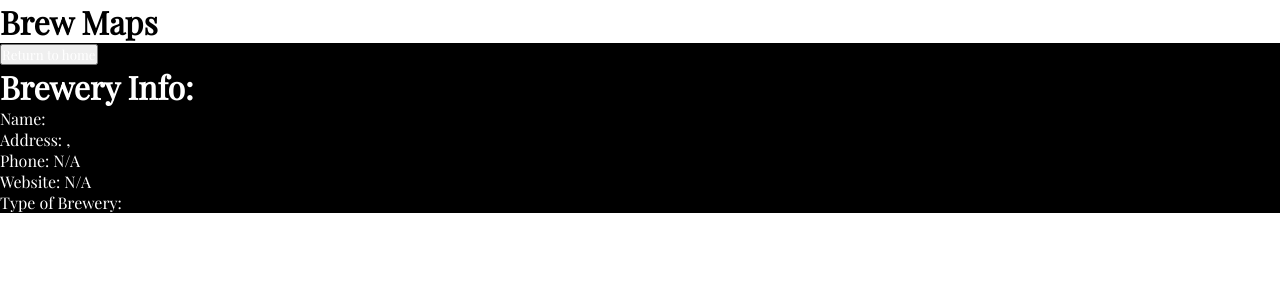
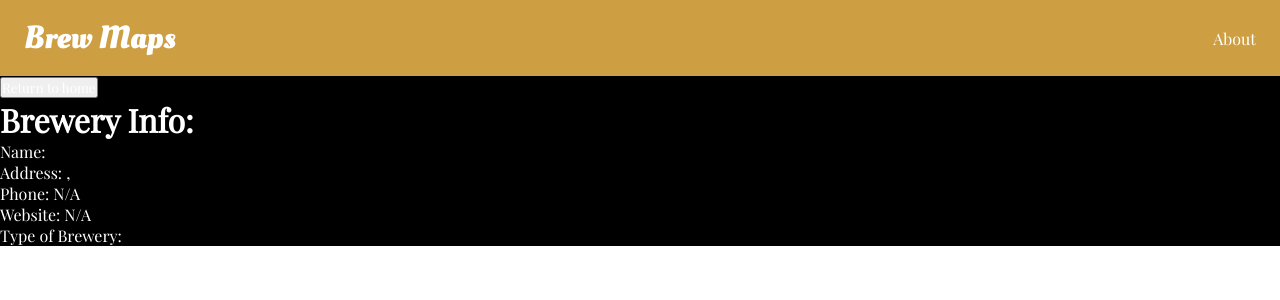
Before and after one commit to javiguerra777/brewery-locator, a React (Create React App) app: page /brewery/1 in a window 1280 px wide. Shown: the top 300 px of the page. Built offline with nearby package versions, Linux system fonts and the light colour scheme; no server answers; what pigeon-maps would draw is missing.

Commit message:
fix(css) add code to adjust css

```diff
--- a/src/components/Brewery.jsx
+++ b/src/components/Brewery.jsx
@@ -8,9 +8,16 @@
   border: 1px black solid;
   border-radius: .5em;
   cursor: pointer;
+  background-color: #cd9f42;
+  .card{
+    &:hover{
+      p{
+        color: #ffe5cb;
+      }
+    }
+  }
   .brewType{
     text-transform: capitalize;
-    background-color: purple;
   }
 `
 
--- a/src/components/Header.jsx
+++ b/src/components/Header.jsx
@@ -4,13 +4,42 @@
 
 const HeaderWrapper = styled.header`
     display: flex;
-    h1:hover{
-        color: #000000;
+    justify-content: space-between;
+    align-items: center;
+    background-color: #cd9f42;
+    padding: 1rem 1.5rem;
+    & > a{
+        text-decoration: none;
+    }
+    h1{
+        font-family: 'Oleo Script', cursive;
+        &:hover{
+            color: #ffe5cb;
+        }
     }
 `
 
 const NavWrapper = styled.nav`
     display: flex;
+    ul{
+        display: flex;
+        list-style-type: none;
+    }
+    li{
+        padding-lefrt: 1.5rem;
+        &: first-child{
+            padding-left: 0;
+        }
+    }
+    a{
+        text-decoration: none;
+        &:hover{
+            color: #ffe5cb;
+        }
+        &.active{
+            color: #94e6ed;
+        }
+    }
 `
 
 const Header = () => {
--- a/src/pages/Info.jsx
+++ b/src/pages/Info.jsx
@@ -3,6 +3,16 @@
 import { getBrewery } from '../services/API';
 import { phoneStyle } from '../services/Functions';
 import styled from 'styled-components';
+
+const Information = styled.div`
+  background-color: black;
+  #phone {
+    text-decoration: underline;
+  }
+  #phone:hover {
+    color: blue;
+  }
+`
 
 const Info = () => {
   const navigate = useNavigate();
@@ -14,16 +24,6 @@
     .then(({data:brewery}) => setBrewery(brewery))
     .catch((err)=> console.log(err));
   }, [getBrewery, id]);
-
-  const Information = styled.div`
-  background-color: black;
-  #phone {
-    text-decoration: underline;
-  }
-  #phone:hover {
-    color: blue;
-  }
-  `
 
   return (
     <Information >
--- a/src/pages/Main.jsx
+++ b/src/pages/Main.jsx
@@ -9,12 +9,6 @@
 import { device } from '../utils/device';
 import { Cities } from '../services/Citydata';
 
-const HeaderWrapper = styled.div`
-  background-color: #ffffff;
-  h1{
-    font-family: 'Oleo Script', cursive;
-  }
-`
 const MainWrapper = styled.main`
   width: 100vw;
   height: 100vh;
--- a/src/services/API.js
+++ b/src/services/API.js
@@ -1,10 +1,12 @@
 import axios from "axios";
+
 const baseUrl = `https://api.openbrewerydb.org/breweries`;
+const apiKeyYelp = process.env.REACT_APP_API_KEY_YELP;
 
 const config = {
   headers:{
     Authorization:
-      "Bearer {REACT_APP_API_KEY_YELP}",
+      "Bearer {apiKeyYelp}",
   },
   params: {
     terms: "restaurants",
```
